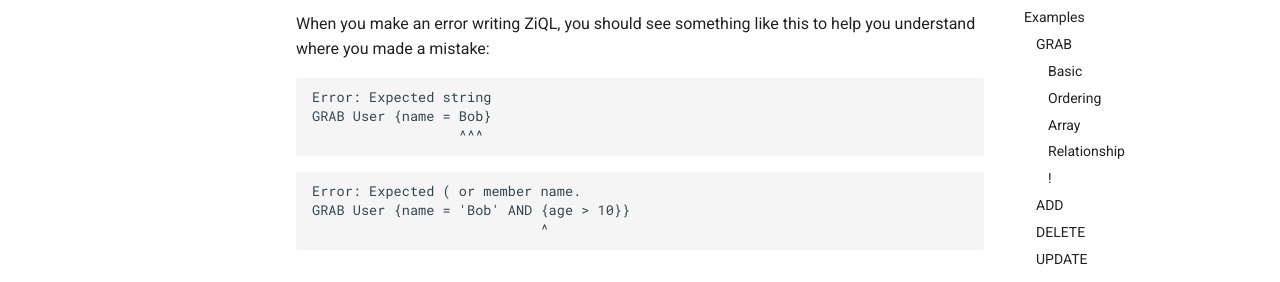
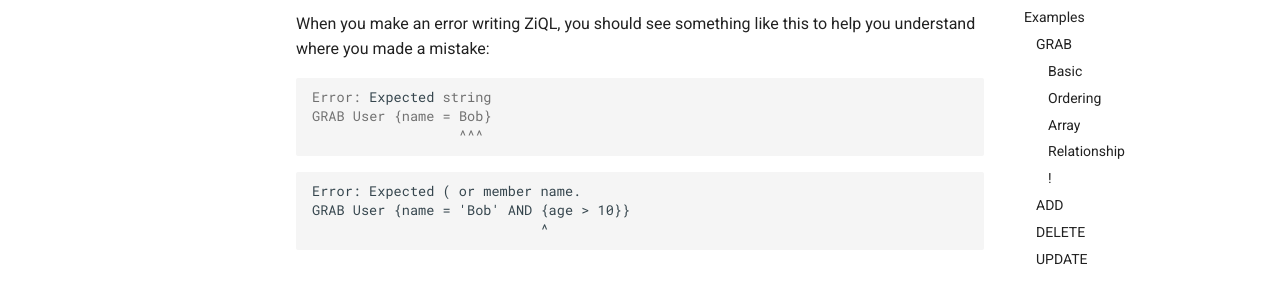
Before and after one commit to MrBounty/ZipponDB, an MkDocs documentation site: the page built from docs/ZiQL.md, in a window 1280 px wide and 900 px high, scrolled down 472 px. Shown: the part 172-454 px from the top of the window. Built offline with MkDocs 1.6.1 and Material for MkDocs 9.7.7, drawn with Linux system fonts in a browser that asks for light colours.

Commit message:
Update docs

````diff
--- a/docs/ZiQL.md
+++ b/docs/ZiQL.md
@@ -15,7 +15,7 @@
 ## Making errors
 
 When you make an error writing ZiQL, you should see something like this to help you understand where you made a mistake:
-```
+```lua
 Error: Expected string
 GRAB User {name = Bob}
                   ^^^
@@ -39,7 +39,7 @@
 
 You can also link query. Each query returns a list of UUID of a specific struct. You can use it in the next query.
 Here an example where I create a new `Comment` that I then append to the list of comment of one specific `User`.
-```js
+```python
 ADD Comment (content='Hello world', at=NOW, like_by=[]) => added_comment => UPDATE User {id = '000'} TO (comments APPEND added_comment)
 ```
 
@@ -47,7 +47,7 @@
 You can also just use one `=>` but the list of UUID is discarded in that case.
 
 This can be use with GRAB too. So you can create variable before making the query. Here an example:
-```js
+```python
 GRAB User {name = 'Bob'} => bobs =>
 GRAB User {age > 18} => adults =>
 GRAB User {IN adults AND !IN bobs}
@@ -68,32 +68,32 @@
 
 
 Here's how to return all `User` entities without any filtering:
-```js
+```python
 GRAB User
 ```
 
 To get all `User` entities above 30 years old:
-```js
+```python
 GRAB User {age > 30}
 ```
 
 To return only the `name` member of `User` entities:
-```js
+```python
 GRAB User [name] {age > 30}
 ```
 
 To return the 10 first `User` entities:
-```js
+```lua
 GRAB User [10] {age > 30}
 ```
 
 You can combine these options:
-```js
+```lua
 GRAB User [10; name] {age > 30}
 ```
 
 Use multiple conditions:
-```js
+```lua
 GRAB User {name = 'Bob' AND (age > 30 OR age < 10)}
 ```
 
@@ -213,7 +213,7 @@
 The `ADD` action adds one entity to the database. The syntax is similar to `GRAB`, but uses `()`. This signifies that the data is not yet in the database.
 
 Here's an example:
-```js
+```lua
 ADD User (name = 'Bob', age = 30, email = 'bob@email.com', scores = [1 100 44 82])
 ```
 
````
Also changed, not shown: docs/Benchmark.md (+2 -2 lines), docs/Schema.md (+2 -2 lines).
